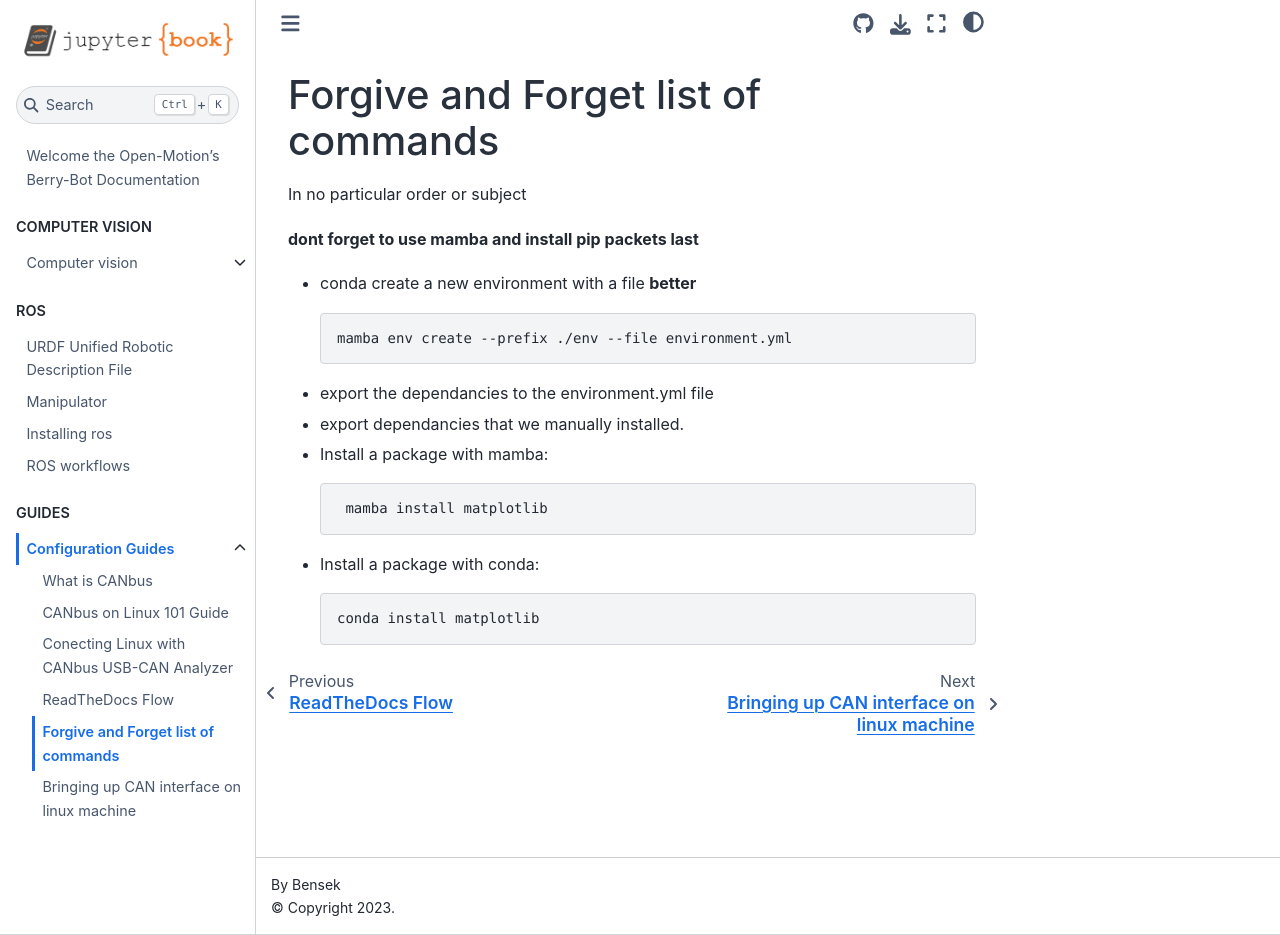
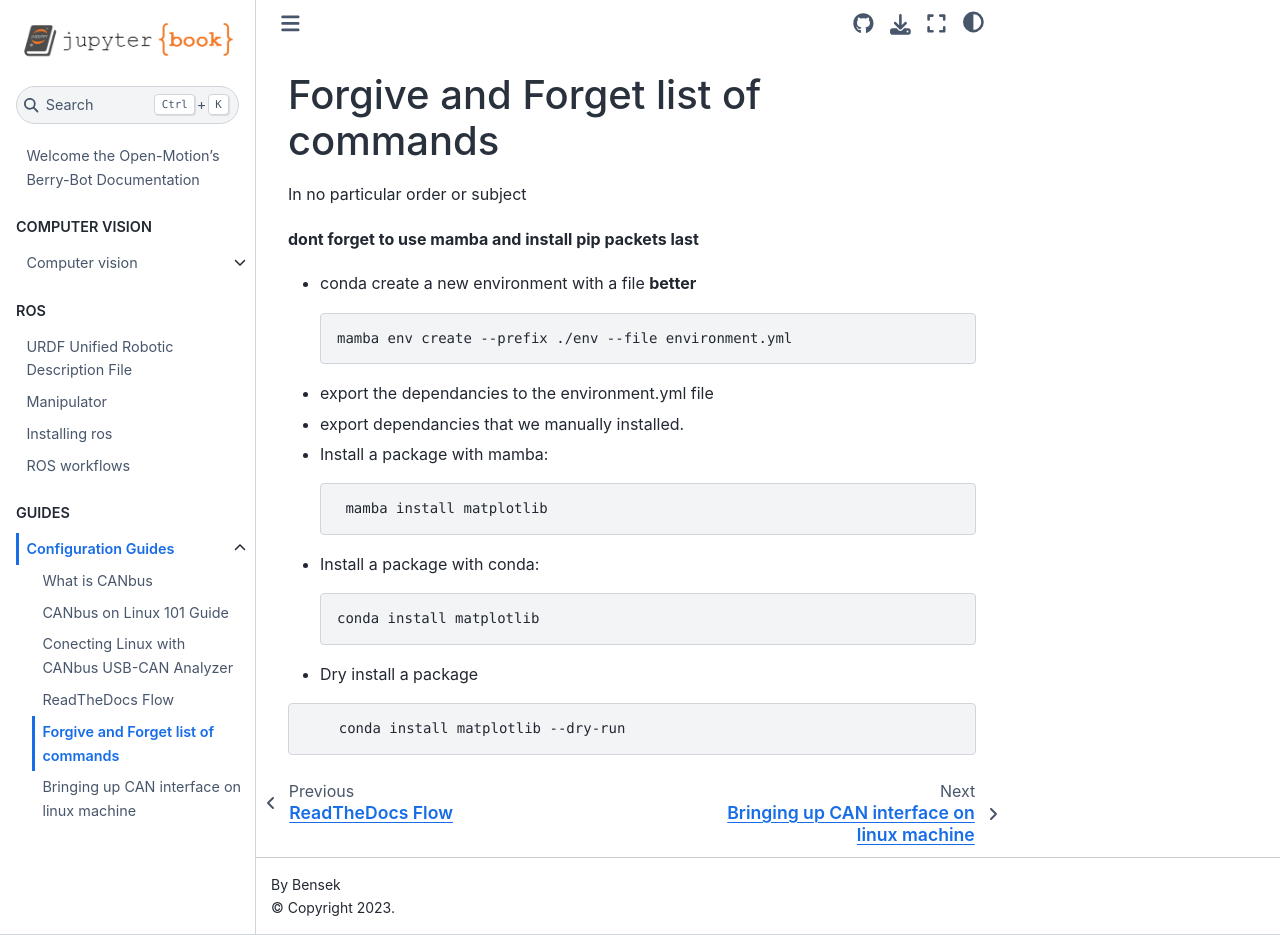
Before and after one commit to flippybit/bery-bot, a Jupyter Book: the page built from docs/guides/forgive-and-forget.md, in a window 1280 px wide and 935 px high. Built offline with Jupyter Book 1.0.4 settings and Sphinx 7.4.7 and the Sphinx Book theme 1.1.4, drawn with Linux system fonts in a browser that asks for light colours.

Commit message:
trying to make jupyter book to show

````diff
--- a/docs/_toc.yml
+++ b/docs/_toc.yml
@@ -9,7 +9,7 @@ parts: # a list of chapters, usefull if you want to group chapters
     sections:
       - file: vision/mask-rcnn
       - file: vision/yolo
-      - file: vision/mask-rcnn-notebook
+      - file: vision/mask-rcnn-notebook.ipynb
 
 - caption: ROS
   chapters:
--- a/docs/guides/forgive-and-forget.md
+++ b/docs/guides/forgive-and-forget.md
@@ -17,3 +17,7 @@ In no particular order or subject
     ```bash
     conda install matplotlib
     ```
+* Dry install a package
+```bash
+    conda install matplotlib --dry-run
+```
````
